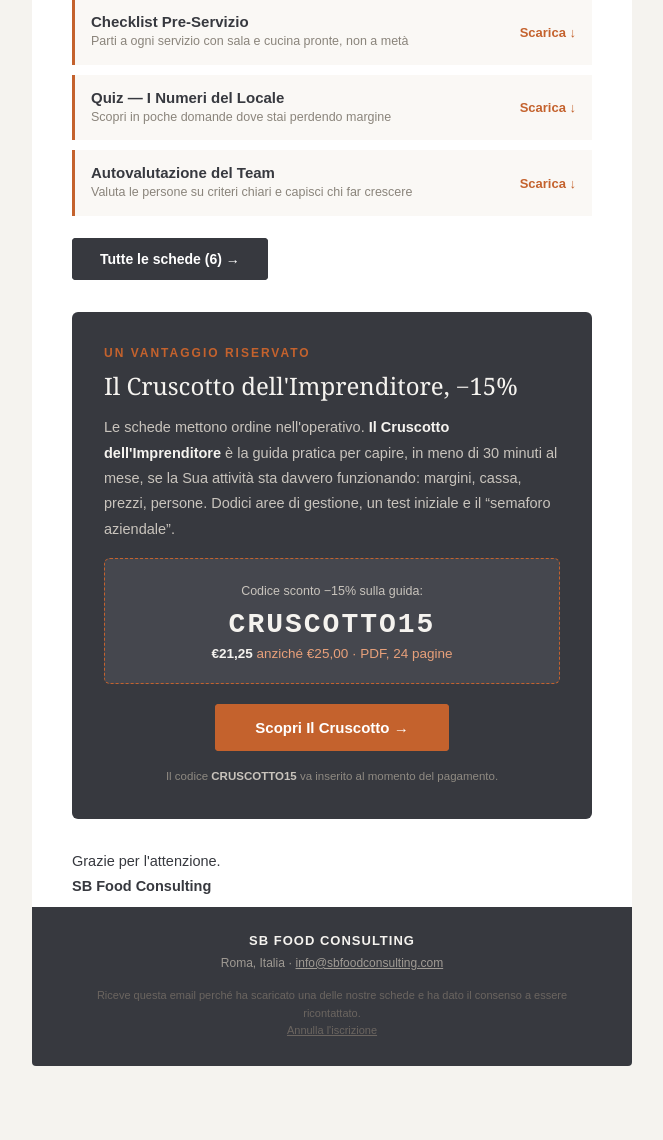
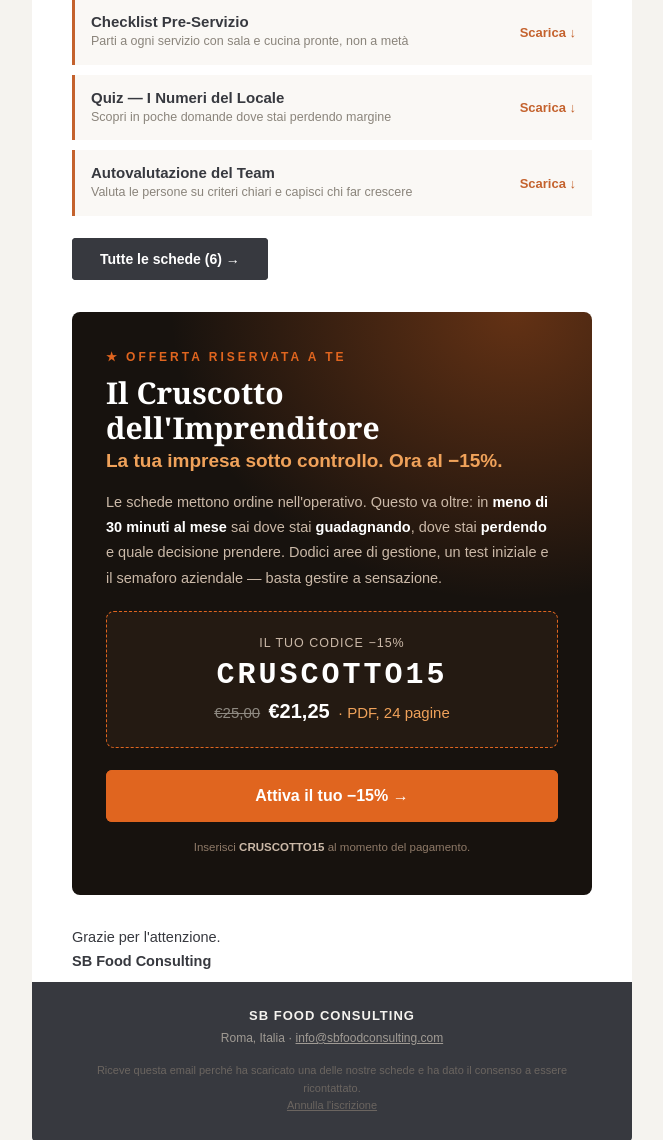
Before and after one commit to Steewee98/backend-sbfc, a Flask app: template templates/email_feedback_sconto.html in a window 1280 px wide. Shown: the part 506-1646 px from the top of the page, without its empty margins (308-971 px from the left). Before the commit the page ends 1572 px from the top, so only its background shows below. Run offline with Flask 3, Linux system fonts and the light colour scheme; the template is opened without the code that fills it, so the values that code supplies are empty.

Commit message:
style(campagna): riquadro Cruscotto in nero+arancione con piu' hype

```diff
--- a/templates/email_feedback_sconto.html
+++ b/templates/email_feedback_sconto.html
@@ -91,37 +91,43 @@
     </td></tr></table>
 </td></tr>
 
-<!-- ═══════════ VANTAGGIO RISERVATO — IL CRUSCOTTO -15% ═══════════ -->
+<!-- ═══════════ VANTAGGIO RISERVATO — IL CRUSCOTTO -15% (nero + arancione) ═══════════ -->
 <tr><td style="padding:28px 40px 0">
-    <table role="presentation" width="100%" cellpadding="0" cellspacing="0" style="background-color:#37393f;border-radius:6px">
-    <tr><td style="padding:34px 32px">
-        <p style="margin:0;color:#c4622d;font-size:12px;letter-spacing:2px;text-transform:uppercase;font-weight:bold">Un vantaggio riservato</p>
-        <h2 style="margin:10px 0 14px;color:#f5f3ef;font-family:Georgia,serif;font-size:24px;line-height:1.3;font-weight:normal">
-            Il Cruscotto dell'Imprenditore, &minus;15%
+    <table role="presentation" width="100%" cellpadding="0" cellspacing="0" bgcolor="#17120e" style="background-color:#17120e;background-image:radial-gradient(120% 90% at 85% 0%,rgba(224,101,31,.38),rgba(23,18,14,0) 55%);border-radius:8px">
+    <tr><td style="padding:38px 34px">
+        <p style="margin:0;color:#e0651f;font-size:12px;letter-spacing:3px;text-transform:uppercase;font-weight:bold">★ Offerta riservata a te</p>
+        <h2 style="margin:12px 0 4px;color:#ffffff;font-family:Georgia,serif;font-size:30px;line-height:1.15;font-weight:bold">
+            Il Cruscotto dell'Imprenditore
         </h2>
-        <p style="margin:0 0 16px;color:#c9c4bd;font-size:14.5px;line-height:1.75">
-            Le schede mettono ordine nell'operativo. <strong style="color:#f5f3ef">Il Cruscotto dell'Imprenditore</strong>
-            è la guida pratica per capire, in meno di 30 minuti al mese, se la Sua attività sta davvero funzionando:
-            margini, cassa, prezzi, persone. Dodici aree di gestione, un test iniziale e il &ldquo;semaforo aziendale&rdquo;.
+        <p style="margin:0 0 16px;color:#f0a25a;font-size:19px;font-weight:bold;line-height:1.3">
+            La tua impresa sotto controllo. Ora al &minus;15%.
+        </p>
+        <p style="margin:0 0 20px;color:#cbb9a8;font-size:14.5px;line-height:1.75">
+            Le schede mettono ordine nell'operativo. Questo va oltre: in <strong style="color:#ffffff">meno di 30 minuti al mese</strong>
+            sai dove stai <strong style="color:#ffffff">guadagnando</strong>, dove stai <strong style="color:#ffffff">perdendo</strong> e quale
+            decisione prendere. Dodici aree di gestione, un test iniziale e il semaforo aziendale — basta gestire a sensazione.
         </p>
 
         <!-- Codice sconto 15% -->
-        <table role="presentation" width="100%" cellpadding="0" cellspacing="0" style="margin:0 0 20px">
-        <tr><td style="background-color:#45474e;border:1px dashed #c4622d;border-radius:6px;padding:22px" align="center">
-            <p style="margin:0 0 8px;color:#c9c4bd;font-size:12.5px;line-height:1.6">Codice sconto &minus;15% sulla guida:</p>
-            <p style="margin:0 0 6px;color:#f5f3ef;font-size:28px;font-weight:bold;letter-spacing:2px;font-family:'Courier New',monospace">CRUSCOTTO15</p>
-            <p style="margin:0;color:#e8a07a;font-size:13.5px"><strong style="color:#f5f3ef">€21,25</strong> anziché €25,00 &middot; PDF, 24 pagine</p>
+        <table role="presentation" width="100%" cellpadding="0" cellspacing="0" style="margin:0 0 22px">
+        <tr><td bgcolor="#241a12" style="background-color:#241a12;border:1px dashed #e0651f;border-radius:8px;padding:24px" align="center">
+            <p style="margin:0 0 8px;color:#cbb9a8;font-size:12.5px;letter-spacing:1px;text-transform:uppercase">Il tuo codice &minus;15%</p>
+            <p style="margin:0 0 8px;color:#ffffff;font-size:30px;font-weight:bold;letter-spacing:3px;font-family:'Courier New',monospace">CRUSCOTTO15</p>
+            <p style="margin:0;color:#f0a25a;font-size:15px">
+                <span style="color:#8f8a82;text-decoration:line-through">€25,00</span>
+                &nbsp;<strong style="color:#ffffff;font-size:20px">€21,25</strong>&nbsp; · PDF, 24 pagine
+            </p>
         </td></tr>
         </table>
 
-        <table role="presentation" cellpadding="0" cellspacing="0" align="center"><tr><td align="center" style="border-radius:4px" bgcolor="#c4622d">
+        <table role="presentation" width="100%" cellpadding="0" cellspacing="0"><tr><td align="center" style="border-radius:6px" bgcolor="#e0651f">
             <a href="https://www.sbfoodconsulting.com/cruscotto-imprenditore"
-               style="display:inline-block;background-color:#c4622d;color:#ffffff;text-decoration:none;padding:15px 40px;font-size:15px;font-weight:bold;border-radius:4px">
-               Scopri Il Cruscotto →
+               style="display:block;background-color:#e0651f;color:#ffffff;text-decoration:none;padding:17px 40px;font-size:16px;font-weight:bold;border-radius:6px">
+               Attiva il tuo &minus;15% →
             </a>
         </td></tr></table>
-        <p style="margin:16px 0 0;color:#8f8a82;font-size:11.5px;line-height:1.6;text-align:center">
-            Il codice <strong style="color:#c9c4bd">CRUSCOTTO15</strong> va inserito al momento del pagamento.
+        <p style="margin:16px 0 0;color:#8f7a68;font-size:11.5px;line-height:1.6;text-align:center">
+            Inserisci <strong style="color:#cbb9a8">CRUSCOTTO15</strong> al momento del pagamento.
         </p>
     </td></tr>
     </table>
```
